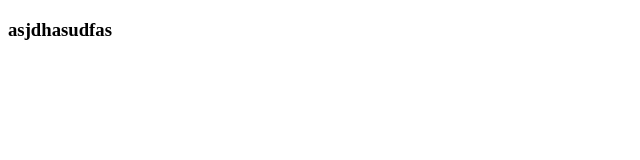
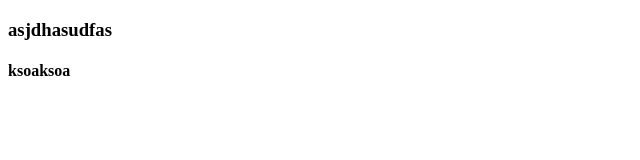
Before and after one commit to GabrielF13/TestProject, a plain HTML site: page index.html in a window 1280 px wide. Shown: the full height of the page, 0-640 px from the left. Drawn offline with Linux system fonts and the light colour scheme.

Commit message:
vamos ver

```diff
--- a/index.html
+++ b/index.html
@@ -8,5 +8,6 @@
 </head>
 <body>
     <h3>asjdhasudfas</h3>
+    <h4>ksoaksoa</h4>
 </body>
 </html>
```
